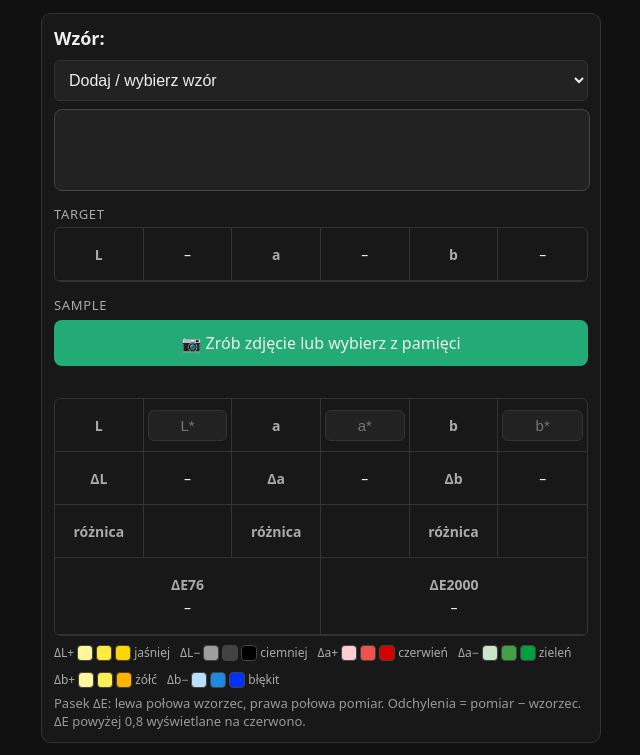
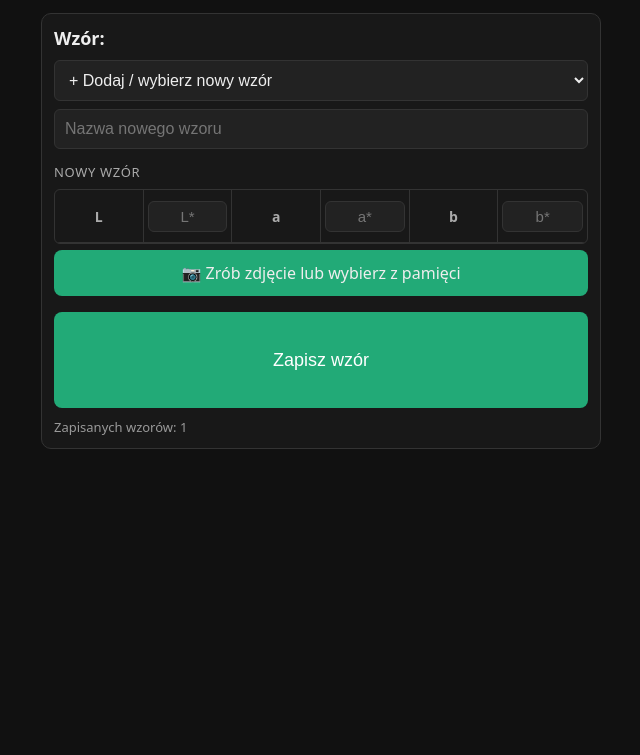
Before and after one commit to cubaqq-collab/colorcheck, a plain HTML site: page index.html in a window 1280 px wide. Shown: the part 61-816 px from the top of the page, without its empty margins (319-959 px from the left). Drawn offline with Linux system fonts and the light colour scheme.

Commit message:
Add files via upload

```diff
--- a/index.html
+++ b/index.html
@@ -164,7 +164,7 @@ const DEFAULT_PATTERNS = [
 ];
 let patterns = JSON.parse(localStorage.getItem('patterns') || 'null') ?? DEFAULT_PATTERNS;
 let currentId = null;               // na starcie nic nie jest wybrane
-let addMode = false;
+let addMode = true;                 // po starcie: tryb dodawania nowego wzoru
 
 // ---------- kierunek odchylenia ----------
 // Kierunek odchylenia: 3 stopnie intensywności (słabe < 0,5 ≤ średnie < 1,0 ≤ mocne)
@@ -205,10 +205,10 @@ function save() {
 }
 
 function renderPatterns() {
+  if (!addMode && !current()) addMode = true;
 
   $('pat').innerHTML =
-    `<option value="">Dodaj / wybierz wzór</option>` +
-    `<option value="${ADD}">+ Dodaj nowy wzór</option>` +
+    `<option value="${ADD}">+ Dodaj / wybierz nowy wzór</option>` +
     patterns.map(p => `<option value="${p.id}">${p.name}</option>`).join('');
 
   $('pat').value = addMode ? ADD : (currentId || '');
```
